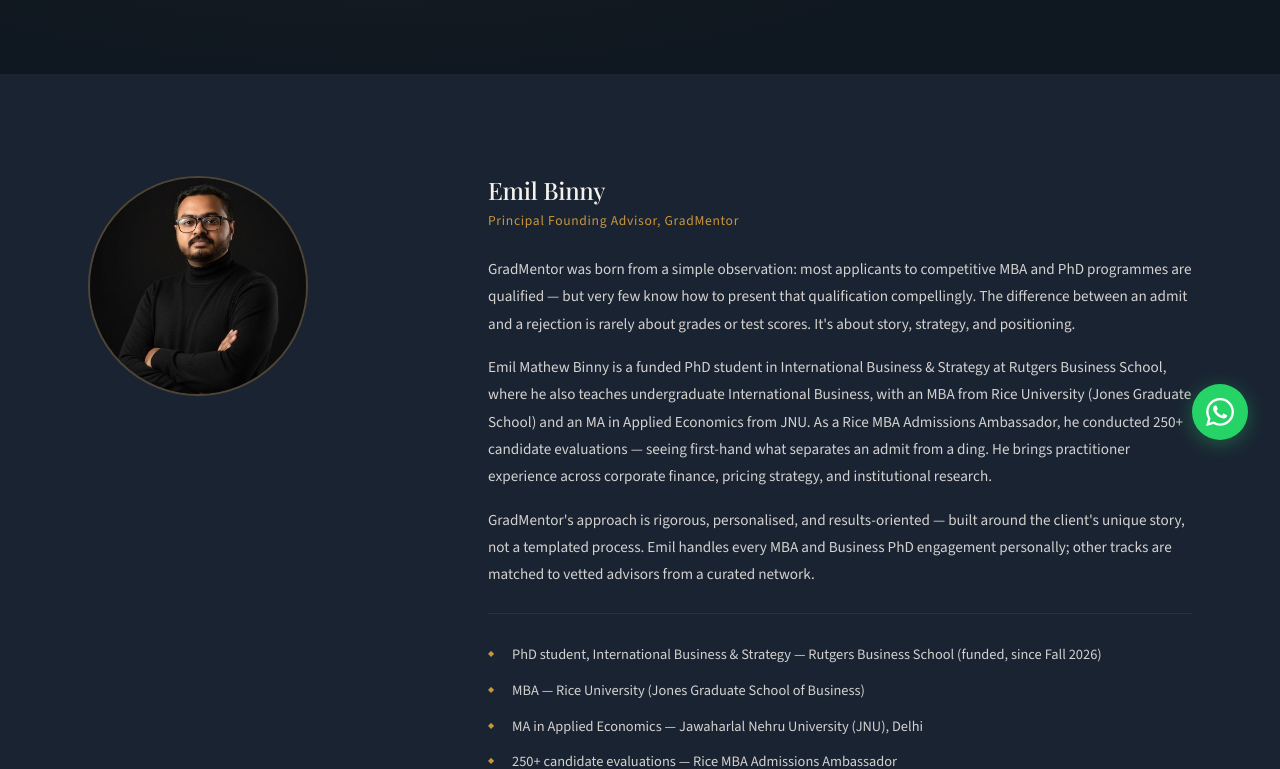
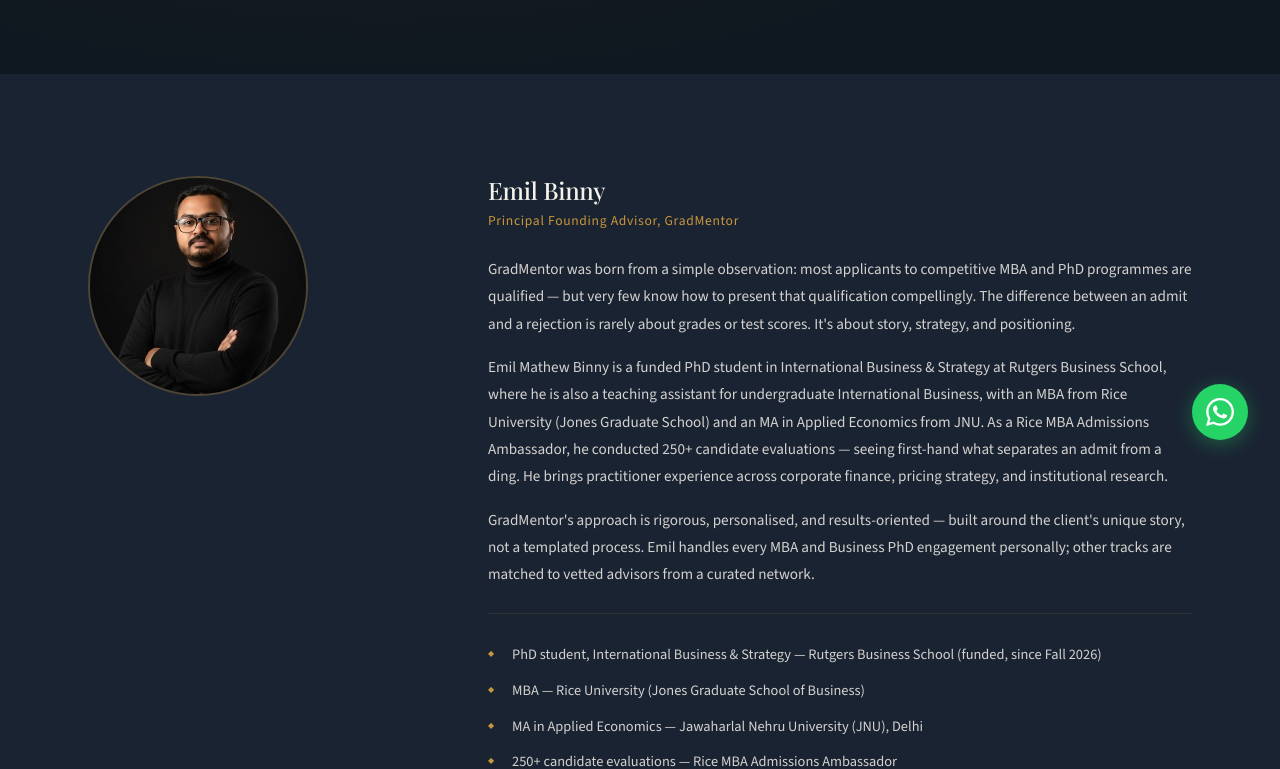
Before and after one commit to emilbinny/gradmentor-site, a plain HTML site: page pages/about.html in a window 1280 px wide. Shown: the part 328-1097 px from the top of the page. Drawn offline with nearby package versions, Linux system fonts and the light colour scheme; a web font is replaced by a local one.

Commit message:
Describe Rutgers role as teaching assistant
Co-Authored-By: Claude Fable 5.2 <noreply@anthropic.com>
Claude-Session: https://claude.ai/code/session_01VMZGfhEhavTfBRdG9quvkE

```diff
--- a/pages/about.html
+++ b/pages/about.html
@@ -67,7 +67,7 @@
           <h3>Emil Binny</h3>
           <div class="founder-role">Principal Founding Advisor, GradMentor</div>
           <p>GradMentor was born from a simple observation: most applicants to competitive MBA and PhD programmes are qualified — but very few know how to present that qualification compellingly. The difference between an admit and a rejection is rarely about grades or test scores. It's about story, strategy, and positioning.</p>
-          <p>Emil Mathew Binny is a funded PhD student in International Business &amp; Strategy at Rutgers Business School, where he also teaches undergraduate International Business, with an MBA from Rice University (Jones Graduate School) and an MA in Applied Economics from JNU. As a Rice MBA Admissions Ambassador, he conducted 250+ candidate evaluations — seeing first-hand what separates an admit from a ding. He brings practitioner experience across corporate finance, pricing strategy, and institutional research.</p>
+          <p>Emil Mathew Binny is a funded PhD student in International Business &amp; Strategy at Rutgers Business School, where he is also a teaching assistant for undergraduate International Business, with an MBA from Rice University (Jones Graduate School) and an MA in Applied Economics from JNU. As a Rice MBA Admissions Ambassador, he conducted 250+ candidate evaluations — seeing first-hand what separates an admit from a ding. He brings practitioner experience across corporate finance, pricing strategy, and institutional research.</p>
           <p>GradMentor's approach is rigorous, personalised, and results-oriented — built around the client's unique story, not a templated process. Emil handles every MBA and Business PhD engagement personally; other tracks are matched to vetted advisors from a curated network.</p>
           <ul class="credentials-list">
             <li>PhD student, International Business &amp; Strategy — Rutgers Business School (funded, since Fall 2026)</li>
```
